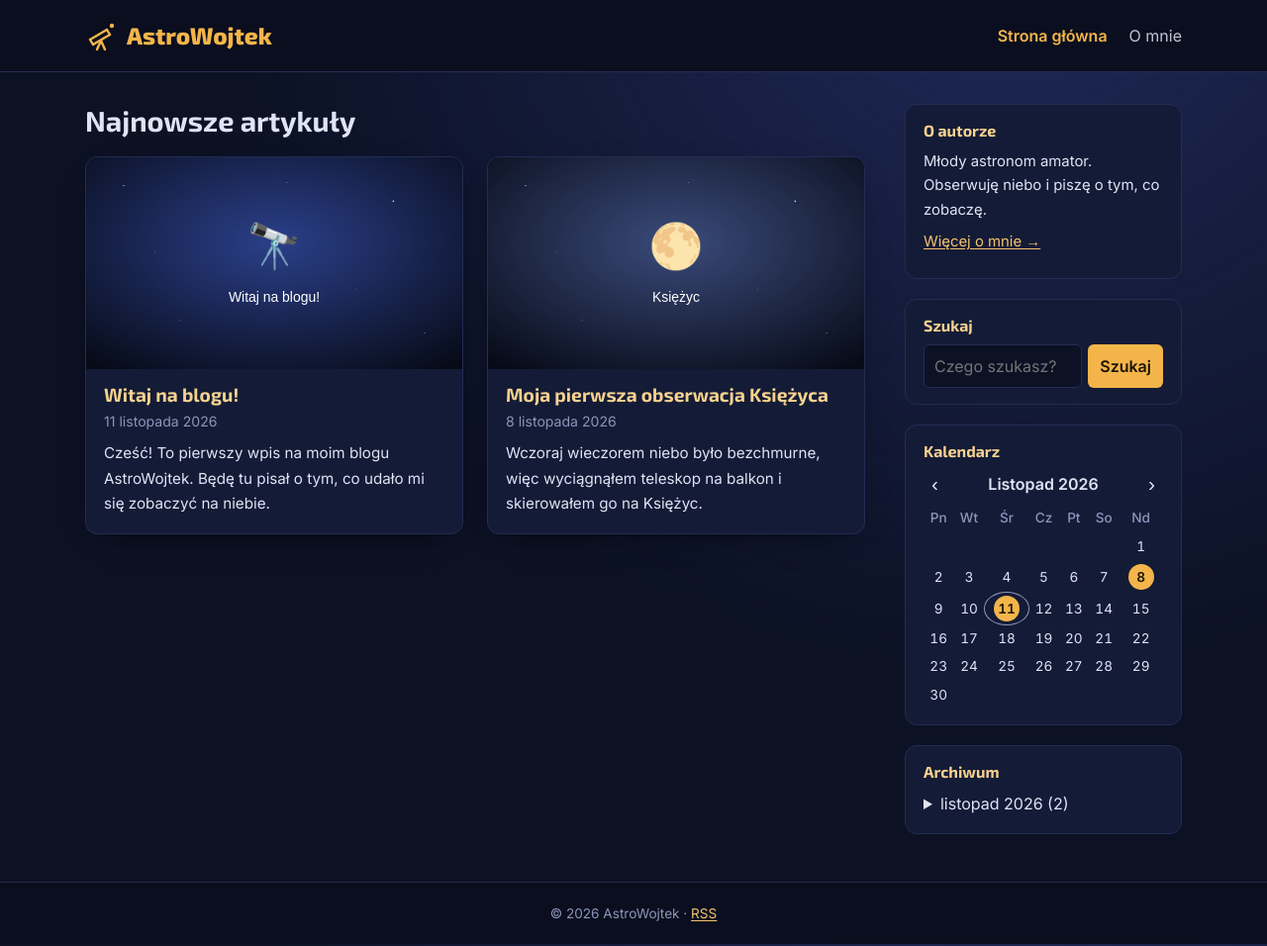
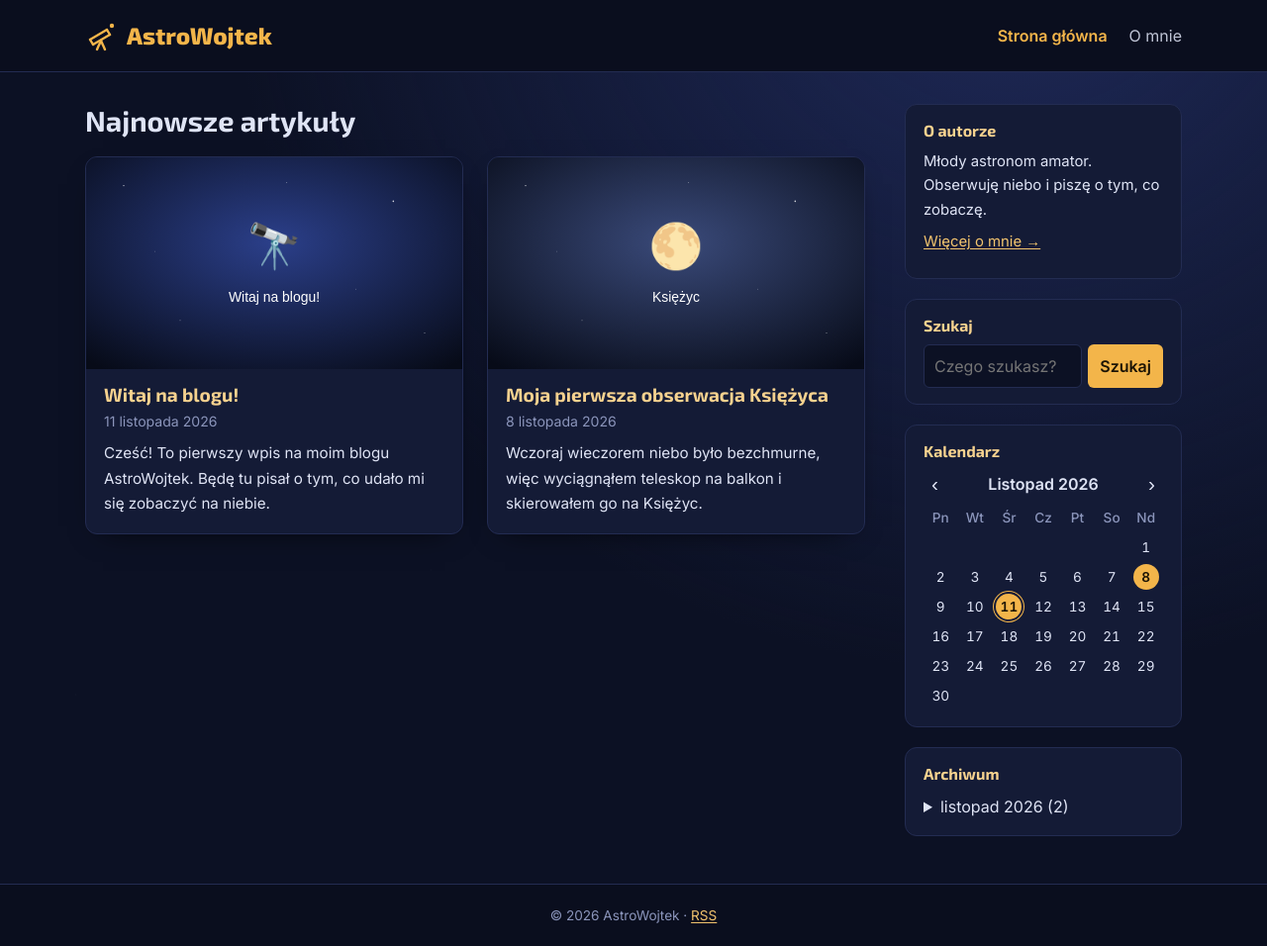
Before and after one commit to sdarioo/astrowojtek, a Jekyll site: the page built from index.html, in a window 1280 px wide. Shown: the whole page at 99% size. Built offline with Jekyll 4.4.1, drawn with Linux system fonts in a browser that asks for light colours; the list of posts is cut into pages by our own code.

Commit message:
Poprawki: kalendarz, favicon, strona 404
Co-Authored-By: Claude Opus 5.5 <noreply@anthropic.com>

```diff
--- a/_layouts/default.html
+++ b/_layouts/default.html
@@ -5,6 +5,7 @@
   <meta name="viewport" content="width=device-width, initial-scale=1">
   {% seo %}
   {% feed_meta %}
+  <link rel="icon" type="image/svg+xml" href="{{ '/assets/favicon.svg' | relative_url }}">
   <link rel="preconnect" href="https://fonts.googleapis.com">
   <link rel="preconnect" href="https://fonts.gstatic.com" crossorigin>
   <link rel="stylesheet" href="https://fonts.googleapis.com/css2?family=Exo+2:wght@600;700;800&family=Inter:wght@400;500;600&display=swap">
--- a/assets/css/style.css
+++ b/assets/css/style.css
@@ -255,18 +255,24 @@ blockquote {
   font-variant-numeric: tabular-nums;
 }
 .kalendarz th { color: var(--tekst-slaby); font-weight: 500; padding: 4px 0; }
-.kalendarz td { padding: 3px 0; }
-.kal-wpis a {
+.kalendarz td { padding: 2px 0; }
+.kalendarz td span,
+.kalendarz td a {
   display: inline-block;
-  min-width: 26px;
+  width: 26px;
+  height: 26px;
   line-height: 26px;
   border-radius: 50%;
+}
+.kal-wpis a {
   background: var(--akcent);
   color: var(--akcent-tekst);
   font-weight: 700;
   text-decoration: none;
 }
-.kal-dzis { outline: 1px solid var(--tekst-slaby); border-radius: 50%; }
+.kal-dzis span,
+.kal-dzis a { box-shadow: 0 0 0 1px var(--tekst-slaby); }
+.kal-dzis.kal-wpis a { box-shadow: 0 0 0 2px var(--tlo-karty), 0 0 0 3px var(--akcent); }
 
 /* Archiwum */
 .archiwum, .archiwum ul { list-style: none; margin: 0; padding: 0; }
--- a/assets/js/calendar.js
+++ b/assets/js/calendar.js
@@ -35,7 +35,7 @@
       var klasa = (posty ? "kal-wpis " : "") + (jestDzis ? "kal-dzis" : "");
       var komorka = posty
         ? '<a href="' + posty[0].url + '" title="' + posty.map(function (p) { return p.title; }).join(", ").replace(/"/g, "&quot;") + '">' + d + "</a>"
-        : d;
+        : "<span>" + d + "</span>";
       html += '<td class="' + klasa.trim() + '">' + komorka + "</td>";
       if ((przesuniecie + d) % 7 === 0 && d < dniWMiesiacu) html += "</tr><tr>";
     }
```
Also changed, not shown: 404.html (added, +10 -0 lines), assets/favicon.svg (added).
